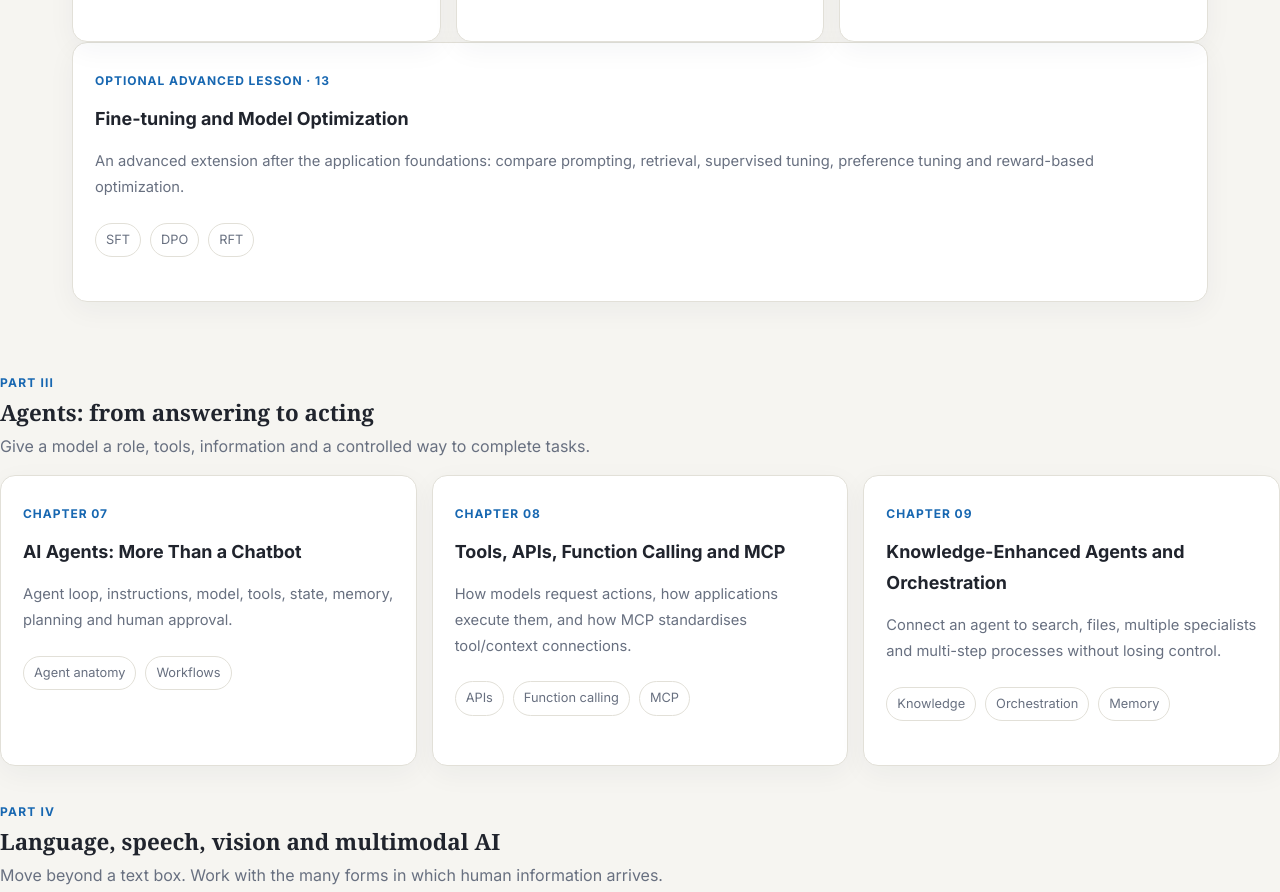
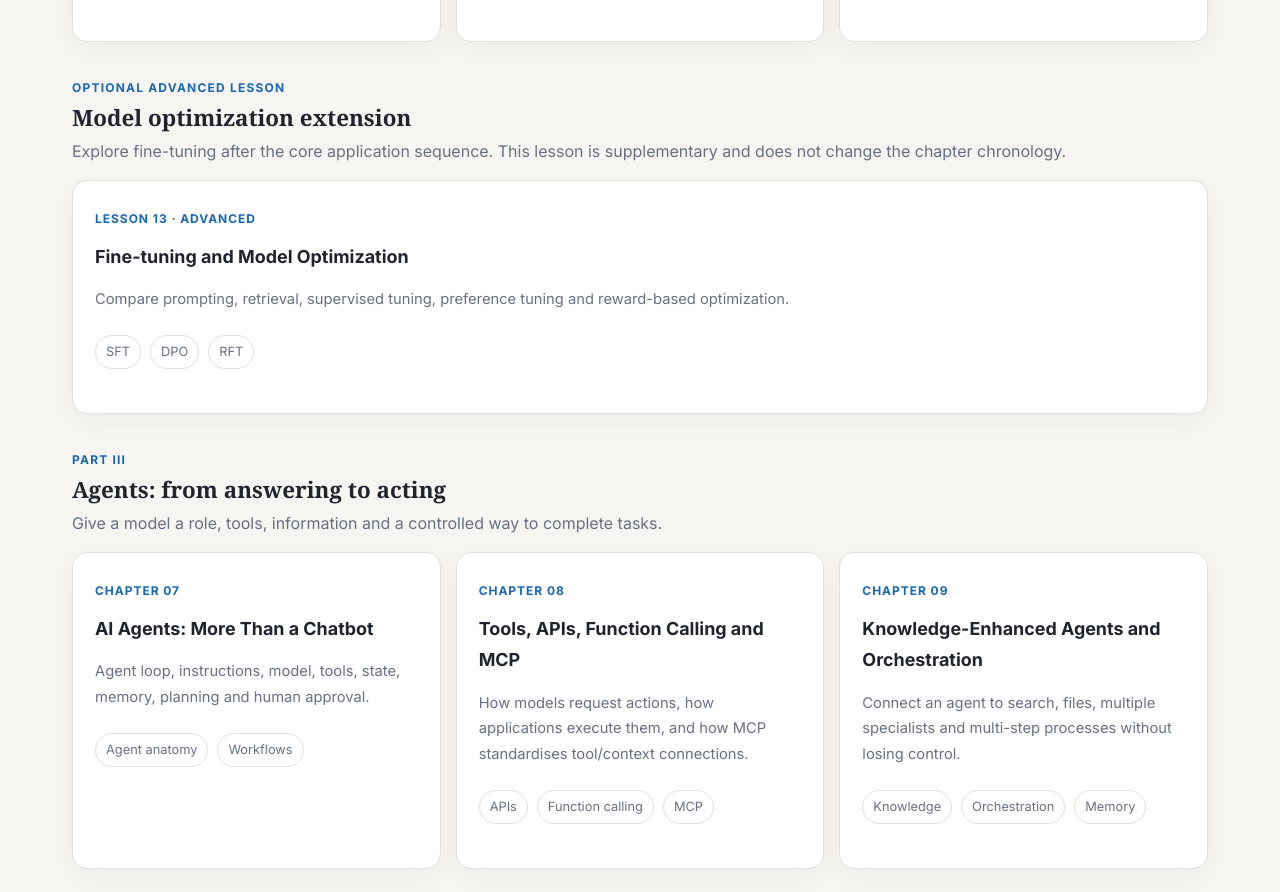
Before and after one commit to raushan1107/From-AI-to-Agents-Handbook, a plain HTML site: page index.html in a window 1280 px wide. Shown: the part 4338-5230 px from the top of the page. Drawn offline with Linux system fonts and the light colour scheme.

Commit message:
Fix optional lesson layout on homepage

```diff
--- a/index.html
+++ b/index.html
@@ -28,7 +28,7 @@
 
 <a class="module-card" href="chapters/05-modelops.html"><span class="mc-num">CHAPTER 05</span><h4>Model Choice, Evaluation and Deployment</h4><p>Compare quality, latency, throughput, cost, safety and deployment options; test before release.</p><div class="mc-topics"><span>Benchmarks</span><span>Evaluation</span><span>Operations</span></div></a>
 <a class="module-card" href="chapters/06-rag-search.html"><span class="mc-num">CHAPTER 06</span><h4>RAG, Search and Grounded Answers</h4><p>Why models need external knowledge, and how documents become chunks, embeddings, indexes and retrieved context.</p><div class="mc-topics"><span>RAG</span><span>Vector search</span><span>Azure AI Search</span></div></a>
-</div><a class="module-card" href="chapters/13-finetuning.html"><span class="mc-num">OPTIONAL ADVANCED LESSON · 13</span><h4>Fine-tuning and Model Optimization</h4><p>An advanced extension after the application foundations: compare prompting, retrieval, supervised tuning, preference tuning and reward-based optimization.</p><div class="mc-topics"><span>SFT</span><span>DPO</span><span>RFT</span></div></a></div></div>
+</div><div class="part part-advanced"><div class="part-head"><span class="part-label">Optional advanced lesson</span><h3>Model optimization extension</h3><p>Explore fine-tuning after the core application sequence. This lesson is supplementary and does not change the chapter chronology.</p></div><div class="module-grid"><a class="module-card" href="chapters/13-finetuning.html"><span class="mc-num">LESSON 13 · ADVANCED</span><h4>Fine-tuning and Model Optimization</h4><p>Compare prompting, retrieval, supervised tuning, preference tuning and reward-based optimization.</p><div class="mc-topics"><span>SFT</span><span>DPO</span><span>RFT</span></div></a></div></div>
 <div class="part"><div class="part-head"><span class="part-label">Part III</span><h3>Agents: from answering to acting</h3><p>Give a model a role, tools, information and a controlled way to complete tasks.</p></div><div class="module-grid">
 <a class="module-card" href="chapters/07-agents.html"><span class="mc-num">CHAPTER 07</span><h4>AI Agents: More Than a Chatbot</h4><p>Agent loop, instructions, model, tools, state, memory, planning and human approval.</p><div class="mc-topics"><span>Agent anatomy</span><span>Workflows</span></div></a>
 <a class="module-card" href="chapters/08-tools-mcp.html"><span class="mc-num">CHAPTER 08</span><h4>Tools, APIs, Function Calling and MCP</h4><p>How models request actions, how applications execute them, and how MCP standardises tool/context connections.</p><div class="mc-topics"><span>APIs</span><span>Function calling</span><span>MCP</span></div></a>
```
